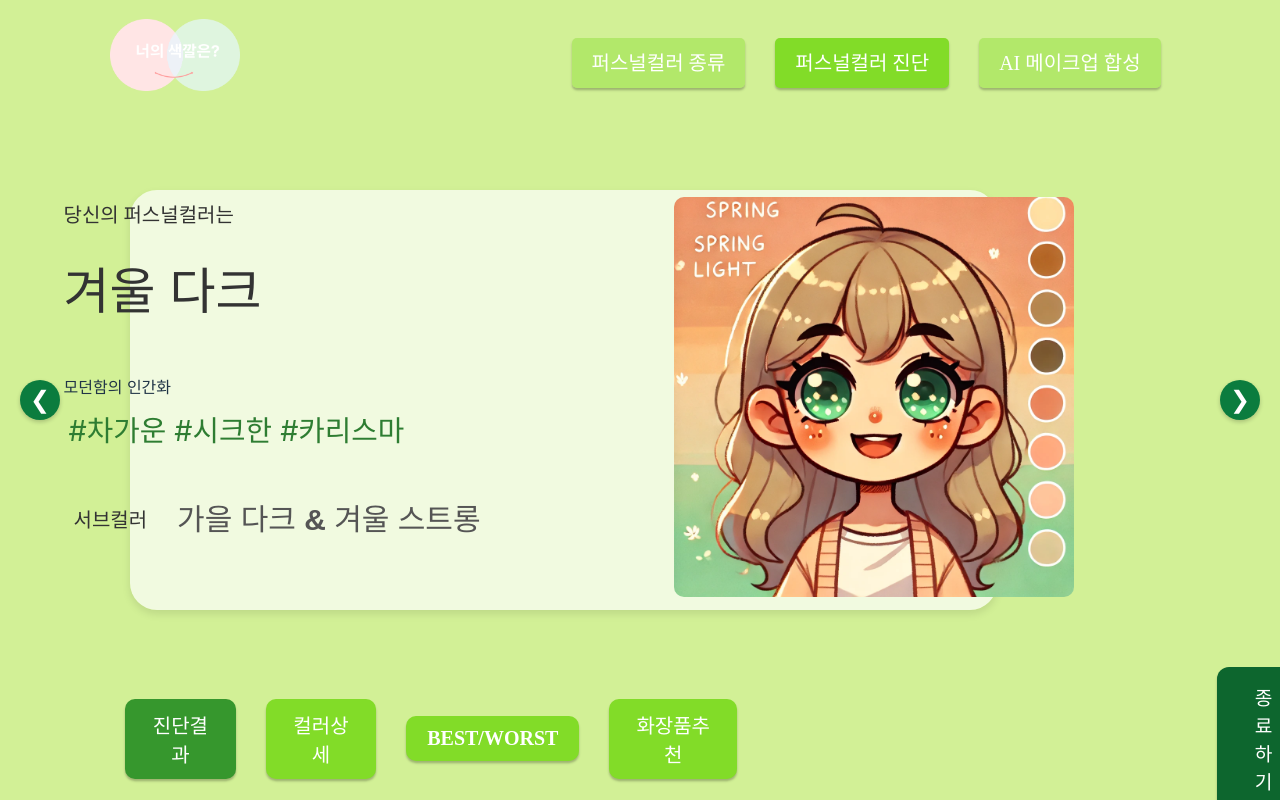
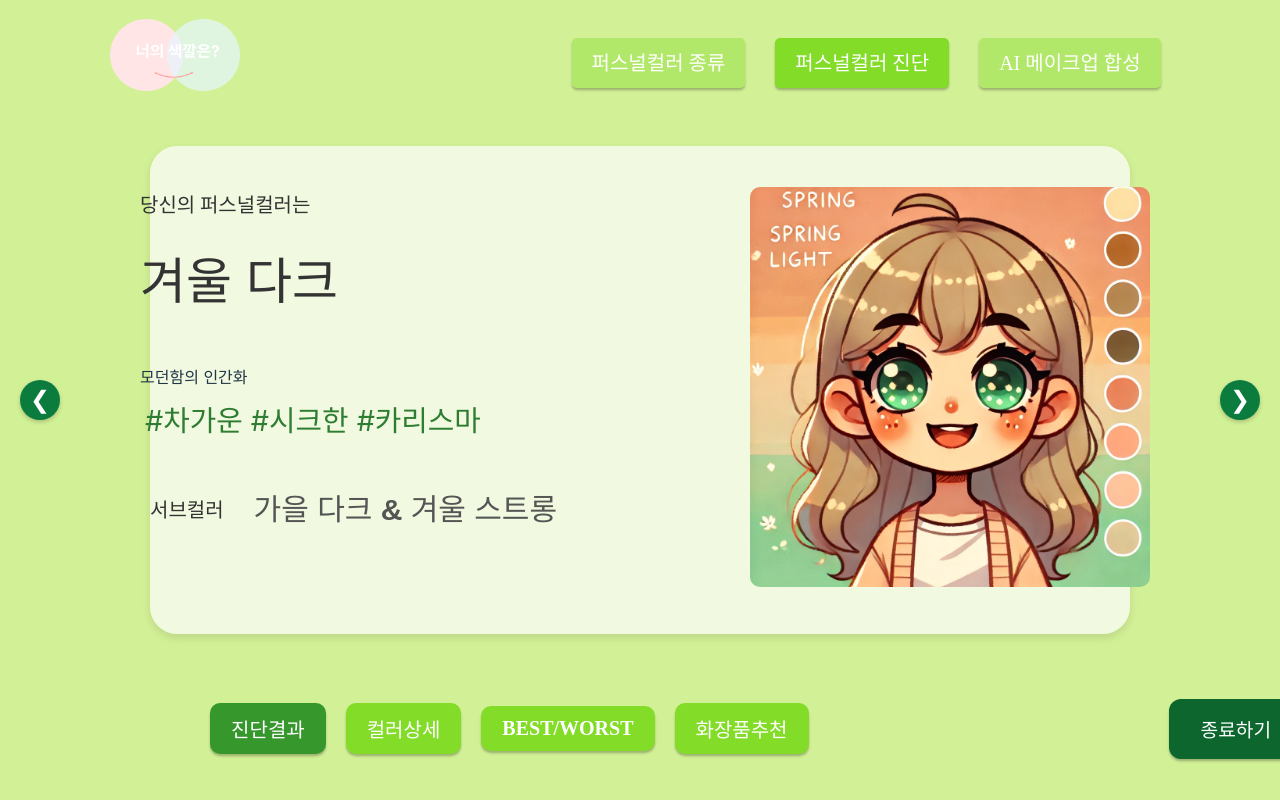
Before and after one commit to dajeong-kimm/what-is-your-color, a React (Vite) app in the folder frontend/yourcolors/: page /diagresult in a window 1280 px wide. Built offline with nearby package versions, Linux system fonts and the light colour scheme; no server answers.

Commit message:
fix : smallmain에 맞춘 result

```diff
--- a/frontend/yourcolors/src/button/bottom/BottomBar.css
+++ b/frontend/yourcolors/src/button/bottom/BottomBar.css
@@ -22,14 +22,14 @@
 .Bottombar-buttons {
   display: flex;
   flex-direction: row;
-  gap: 10px;
+  gap: 0px;
   align-items: center;
-  margin-left: 75px;
+  margin-left: 160px;
 }
 
 /* 기존 close-button 스타일은 closebutton.css에 정의되어 있으나, 여기서 Bottombar 내부에서의 위치를 재정의 */
 .Bottombar .close-button {
-  margin-left: 470px; /* 기존 auto 대신 30px로 설정 (필요에 따라 값 조정) */
+  margin-left: 360px; /* 기존 auto 대신 30px로 설정 (필요에 따라 값 조정) */
 }
 
 /* 또는, 래퍼에 대해 별도 스타일을 줄 수도 있음 */
@@ -55,3 +55,6 @@
 .Bottombutton:hover {
   background-color: #76c825;
 }
+.Bottombar-container{
+  margin-top : -20px;
+}
--- a/frontend/yourcolors/src/features/diagnosis/DiagResult.css
+++ b/frontend/yourcolors/src/features/diagnosis/DiagResult.css
@@ -86,3 +86,17 @@
   max-height: 400px;
   border-radius: 10px; /* 이미지의 둥근 모서리 (원하는 대로 조정) */
 }
+
+.modal-content {
+  width: 1300px;           /* 고정 너비 (원하는 값으로 조정) */
+  max-width: 90vw;        /* 뷰포트에 따라 유동적으로 조절 */
+  min-height: 500px;      /* 최소 높이 (원하는 값으로 조정) */
+  max-height : 500px;
+  margin: auto;         /* 좌우 중앙 정렬 */
+  background-color: #D2F096;
+  padding: 20px;          /* 내부 여백 */
+  box-sizing: border-box; /* 패딩 포함 너비/높이 계산 */
+  overflow-y: auto;
+  box-shadow: none;
+
+}
--- a/frontend/yourcolors/src/features/diagnosis/DiagResult.jsx
+++ b/frontend/yourcolors/src/features/diagnosis/DiagResult.jsx
@@ -1,13 +1,15 @@
+// DiagResult.jsx
 import React, { useState, useEffect } from "react";
 import { motion, AnimatePresence } from "framer-motion";
 import Background from "../../background/background/Background";
 import Topbar from "../../button/top/TopBar";
-import Bottombar from "../../button/bottom/BottomBar"; // 수정된 Bottombar (prop 전달)
+import Bottombar from "../../button/bottom/BottomBar"; // Bottombar: currentStep prop 전달
 import Result from "./Result";
 import PersonalColorDetailContent from "../personal-colors/PersonalColorDetailContent";
 import BestWorst from "./BestWorst";
 import PersonalRecommend from "../recommend/PersonalRecommend";
 import LeftRightButton from "../../button/left-right-button/LeftRightButton"; // 좌우 이동 버튼
+import ModalContainer from "./ModalContainer";  // 새로 만든 모달 컨테이너
 import "./DiagResult.css";
 import useStore from '../../store/UseStore'; // Zustand 상태관리 데이터
 
@@ -51,7 +53,10 @@ const DiagResult = () => {
             exit={{ x: -100, opacity: 0 }}
             transition={{ duration: 0.3 }}
           >
-            {steps[currentStep].component}
+            {/* ModalContainer로 감싸면 크기, 배경색, 정렬 등을 한 번에 관리 가능 */}
+            <ModalContainer>
+              {steps[currentStep].component}
+            </ModalContainer>
           </motion.div>
         </AnimatePresence>
 
--- /dev/null
+++ b/frontend/yourcolors/src/features/diagnosis/ModalContainer.css
@@ -0,0 +1,18 @@
+/* ModalContainer.css */
+.modal-container {
+    width: 1300px;           /* 고정 너비 (필요에 따라 조정) */
+    max-width: 90vw;         /* 뷰포트에 따라 유동적으로 조절 */
+    height: 750px;           /* 고정 높이 */
+    margin-top: -20px;          /* 좌우 중앙 정렬 */
+    background-color: #D2F096;  /* 원하는 배경색 */
+    padding: 0px;           /* 내부 여백 */
+    box-sizing: border-box;  /* 패딩 포함 계산 */
+
+    display: flex;
+    align-items: center;     /* 수직 중앙 정렬 */
+    justify-content: center; /* 수평 중앙 정렬 */
+
+    /* 필요에 따라 추가 스타일 (예: border, box-shadow 등) */
+    box-shadow: none;
+    overflow: hidden;        /* 내부 내용이 넘칠 경우 처리 */
+  }
--- /dev/null
+++ b/frontend/yourcolors/src/features/diagnosis/ModalContainer.jsx
@@ -0,0 +1,13 @@
+// components/ModalContainer.jsx
+import React from "react";
+import "./ModalContainer.css";
+
+const ModalContainer = ({ children }) => {
+  return (
+    <div className="modal-container">
+      {children}
+    </div>
+  );
+};
+
+export default ModalContainer;
--- a/frontend/yourcolors/src/features/diagnosis/Result.jsx
+++ b/frontend/yourcolors/src/features/diagnosis/Result.jsx
@@ -1,13 +1,15 @@
 import React, { useEffect } from 'react';
 import { useLocation, useNavigate } from "react-router-dom";
 import SmallMain from "../../background/background/SmallMain";
+import LargeMain from "../../background/background/LargeMain";
 import LeftRightButton from "../../button/left-right-button/LeftRightButton"; // 🔹 추가
 import "./DiagResult.css";
 
 import personalColorInfo from "../../store/PersonalColorInfo"; // 정적 객체 데이터
 import useStore from '../../store/UseStore'; //Zustand 상태관리 데이터
+import Largemain from '../../background/background/LargeMain';
 
-const DiagResult = () => {
+const Result = () => {
   const navigate = useNavigate(); // 🔹 네비게이션 훅 추가
   const personalId = 1;
   const { fetchPersonalColorDetails } = useStore();
@@ -78,4 +80,4 @@ const DiagResult = () => {
   );
 };
 
-export default DiagResult;
+export default Result;
```
Also changed, not shown: frontend/yourcolors/src/button/bottom/BottomBarPersonal.css (line endings or trailing spaces).
